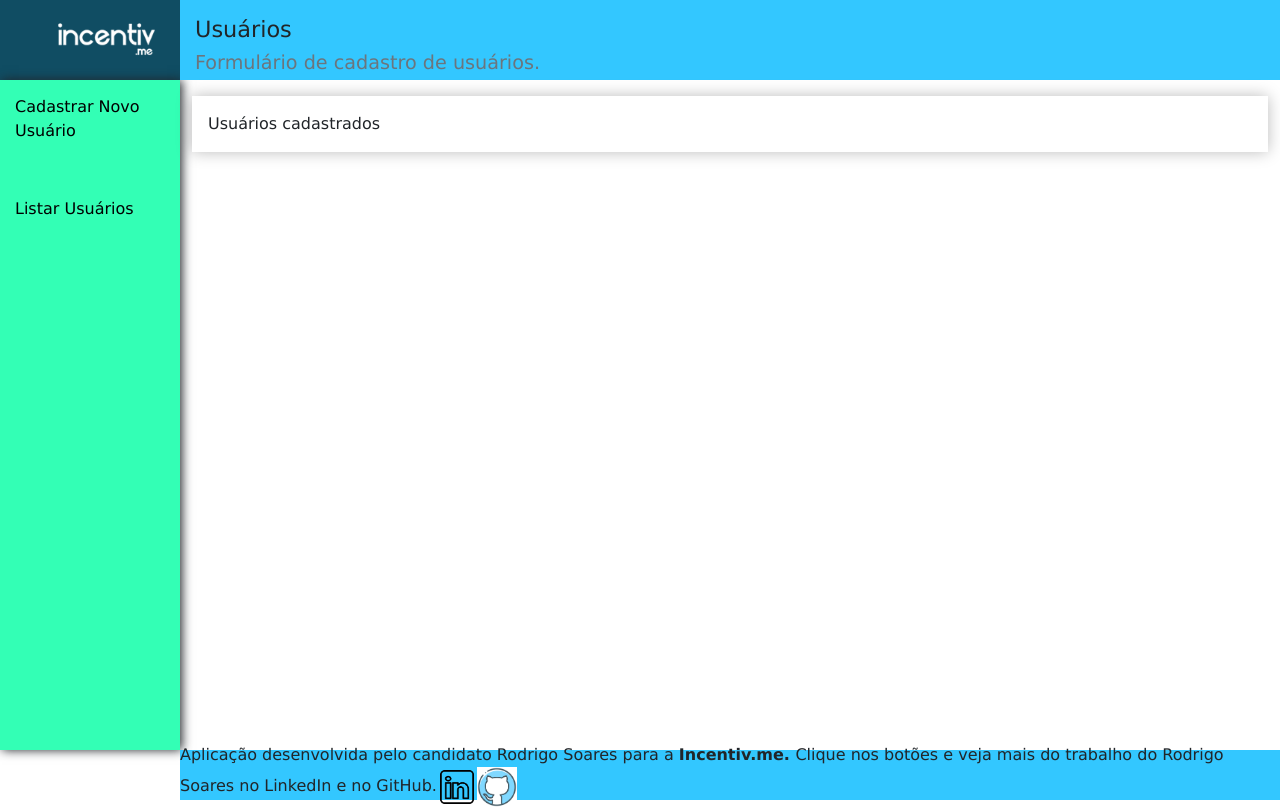
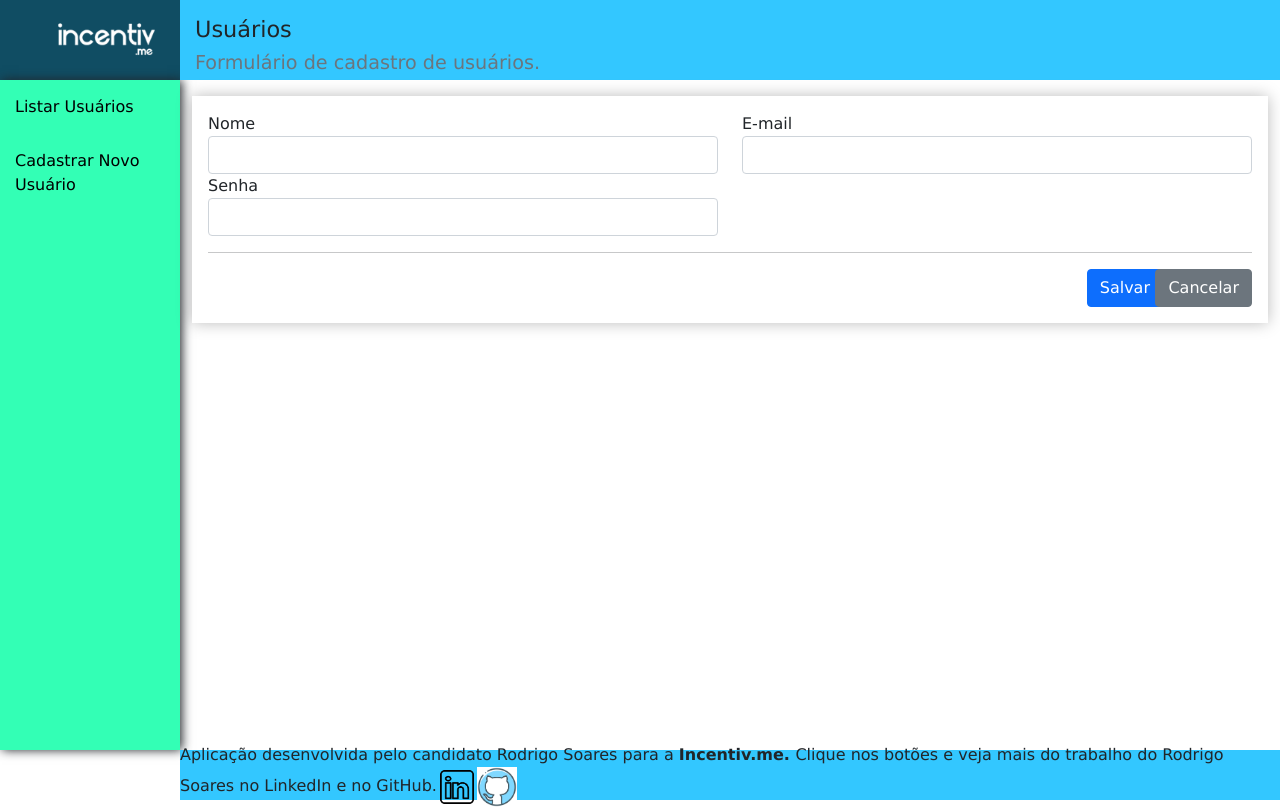
Before and after one commit to roddsv-zz/react_rails, a React (Create React App) app in the folder frontend/: page /usuarios in a window 1280 px wide. Built offline with nearby package versions, Linux system fonts and the light colour scheme.

Commit message:
Primeiros labels para cadastro de usuário

```diff
--- a/frontend/src/components/home/Home.jsx
+++ b/frontend/src/components/home/Home.jsx
@@ -4,7 +4,7 @@ import Main from '../template/Main'
 // eslint-disable-next-line import/no-anonymous-default-export
 export default props =>
     <Main title="Formulário de Cadastro de Usuários" subtitle="Desafio para vaga de Desenvolvedor da Incentiv.me">
-        <div className="display-6">Cadastro de usuário novo</div>
+        <div className="display-6">Lista de Usuários</div>
         <hr />
         <p className="mb-0">Preencha os campos para cadastrar novo usuário!</p>
     </Main>
--- a/frontend/src/components/template/Nav.jsx
+++ b/frontend/src/components/template/Nav.jsx
@@ -6,7 +6,7 @@ import { Link } from 'react-router-dom'
 export default props =>
     <aside className="top-menu">
         <nav className="menu">
-            <Link to="/">Cadastrar Novo Usuário</Link><br/>
-            <Link to="/usuarios">Listar Usuários</Link>
+            <Link to="/">Listar Usuários</Link>
+            <Link to="/usuarios">Cadastrar Novo Usuário</Link><br/>
         </nav>
     </aside>
--- a/frontend/src/components/usuario/UsuarioForm.jsx
+++ b/frontend/src/components/usuario/UsuarioForm.jsx
@@ -11,7 +11,7 @@ const headerProps = {
 const baseUrl = 'http://localhost:3001/usuarios'
 
 const initialState = {
-    usuario: {nome: '', email: '', senha: '', ativo: false},
+    usuario: {nome: '', email: '', senha: '', ativo: false, contato: {telefone: '', ativo: false, endereco: {cep: '', endereco: '', numero: '', bairro: '', cidade: '', uf: '', ativo: false}}},
     list: []
 }
 export default class UsuarioForm extends Component {
@@ -40,10 +40,63 @@ export default class UsuarioForm extends Component {
         return list
     }
 
+    updateField(event) {
+        const usuario = {...this.state.usuario }
+        usuario[event.target.nome] = event.target.value
+        usuario[event.target.email] = event.target.value
+        usuario[event.target.senha] = event.target.value
+        usuario[event.target.ativo] = event.target.value
+        this.setState({ usuario })
+    }
+
+    renderForm() {
+        return (
+            <div className="form">
+                <div className="row">
+                    <div className="col-12 col-md-6">
+                        <div className="form-group">
+                            <label>Nome</label>
+                            <input type="text" className="form-control" name="nome"
+                            defaultValue={this.state.usuario.nome} onChange={e => this.updateField(e)} />
+                        </div>
+                    </div>
+                    <div className="col-12 col-md-6">
+                        <div className="form-group">
+                            <label>E-mail</label>
+                            <input type="text" className="form-control" name="email"
+                            defaultValue={this.state.usuario.email} onChange={e => this.updateField(e)} />
+                        </div>
+                    </div>
+                    <div className="col-12 col-md-6">
+                        <div className="form-group">
+                            <label>Senha</label>
+                            <input type="text" className="form-control" name="senha"
+                            defaultValue={this.state.usuario.senha} onChange={e => this.updateField(e)} />
+                        </div>
+                    </div>
+                </div>
+
+                <hr />
+                <div className="row">
+                    <div className="col-11 d-flex justify-content-end">
+                        <button className="btn btn-primary" onClick={e => this.save(e)}>
+                            Salvar
+                        </button>
+                    </div>
+                    <div className="col-1 d-flex justify-content-end">
+                        <button className="btn btn-secondary ml-2" onClick={e => this.clear(e)}>
+                            Cancelar
+                        </button>
+                    </div>
+                </div>
+            </div>
+        )
+    }
+
     render() {
         return (
             <Main {...headerProps}>
-                Usuários cadastrados
+                {this.renderForm()}
             </Main>
         )
     }
```
